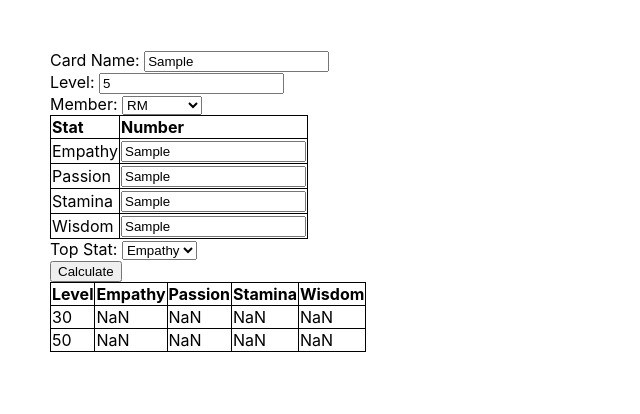
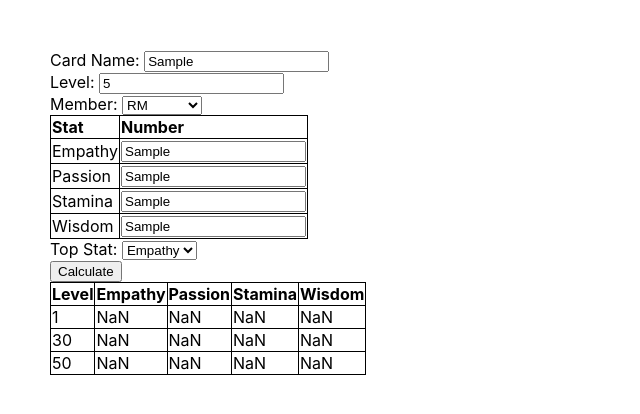
Before and after one commit to jk-me/card-calc-btsw, a React (Create React App) app: page / in a window 1280 px wide. Both pictures are taken after typing "Sample", "5", "Sample", "Sample", "Sample", "Sample" into the empty fields and a click on the button "Calculate". Shown: the top 414 px of the page, without its empty margins (0-640 px from the left). Built offline with nearby package versions, Linux system fonts and the light colour scheme.

Commit message:
change results object keys to numbers as strs

```diff
--- a/src/Calculator.js
+++ b/src/Calculator.js
@@ -1,6 +1,6 @@
 import React from 'react'
 import CardForm from './card_form'
-import ResultsTable from './ResultsTable'
+import ResultsTable2 from './ResultsTable2'
 
 class Calculator extends React.Component{
   state = {
@@ -12,7 +12,7 @@ class Calculator extends React.Component{
       wisdom: 0,
       stamina:0,
       top:'empathy',
-      results:{th:{},fi:{}}
+      results:{'1':{},'30':{},'50':{}}
     }
 
   nums=['a']
@@ -31,16 +31,16 @@ class Calculator extends React.Component{
     let p = parseInt(this.state.passion)
     let s = parseInt(this.state.stamina)
     let w = parseInt(this.state.wisdom)
-    let results = {
-      th: {empathy: e+= (23*29), passion:p+= (23*29), stamina:s+= (23*29), wisdom:w+= (23*29)},
-      fi: {empathy: e+= (23*20), passion:p+= (23*20), stamina:s+= (23*20), wisdom:w+= (23*20)}
+    let results = {'1': {empathy: e, passion:p, stamina:s, wisdom:w}}
 
-    }
-    results.th[this.state.top]+= (39-23)*29
-    results.fi[this.state.top]+= (39-23)*20
+    results['30'] = {empathy: e+= (23*29), passion:p+= (23*29), stamina:s+= (23*29), wisdom:w+= (23*29)}
+    results['50'] = {empathy: e+= (23*20), passion:p+= (23*20), stamina:s+= (23*20), wisdom:w+= (23*20)}
+
+    results['30'][this.state.top]+= (39-23)*29
+    results['50'][this.state.top]+= (39-23)*20
     console.log(results)
     this.setState({results:results})
-    this.reslist.push(<ResultsTable results={results} />)
+    this.reslist.push(<ResultsTable2 results={results} />)
     console.log(this.reslist)
 
 
@@ -50,7 +50,7 @@ class Calculator extends React.Component{
 
   renderResults = (results) =>{
     return(
-      <ResultsTable results={results} />
+      <ResultsTable2 results={results} />
     )
   }
 
@@ -58,7 +58,6 @@ class Calculator extends React.Component{
     return(
       <div id='calc'>
         <CardForm handler={this.handleChange} calculate={this.calculate}/>
-        {/* <ResultsTable results={this.state.results} /> */}
         {this.reslist[0]}
         {this.reslist[1]}
         {this.reslist[2]}
--- /dev/null
+++ b/src/ResultsTable2.js
@@ -0,0 +1,43 @@
+import React from 'react'
+
+const ResultsTable = props =>{
+  return(
+    <table>
+      <thead>
+        <tr>
+          <th>Level</th>
+          <th>Empathy</th>
+          <th>Passion</th>
+          <th>Stamina</th>
+          <th>Wisdom</th>
+
+        </tr>
+      </thead>
+      <tbody>
+        <tr>
+          <td>1</td>
+          <td>{props.results['1'].empathy}</td>
+          <td>{props.results['1'].passion}</td>
+          <td>{props.results['1'].stamina}</td>
+          <td>{props.results['1'].wisdom}</td>
+        </tr>
+        <tr>
+          <td>30</td>
+          <td>{props.results['30'].empathy}</td>
+          <td>{props.results['30'].passion}</td>
+          <td>{props.results['30'].stamina}</td>
+          <td>{props.results['30'].wisdom}</td>
+        </tr>
+        <tr>
+          <td>50</td>
+          <td>{props.results['50'].empathy}</td>
+          <td>{props.results['50'].passion}</td>
+          <td>{props.results['50'].stamina}</td>
+          <td>{props.results['50'].wisdom}</td>
+        </tr>
+      </tbody>
+    </table>
+  )
+}
+
+export default ResultsTable
```
